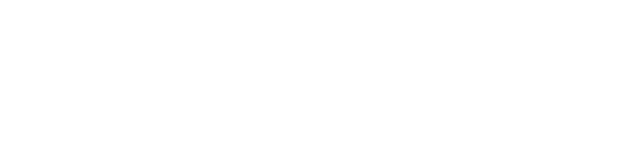
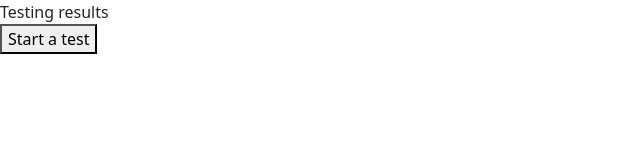
Before and after one commit to amirhnajafiz/jester, a plain HTML site: page client/frontend/index.html in a window 1280 px wide. Shown: the whole page, without its empty margins (0-640 px from the left). Drawn offline with nearby package versions, Linux system fonts and the light colour scheme.

Commit message:
front init

```diff
--- a/client/frontend/index.html
+++ b/client/frontend/index.html
@@ -1,10 +1,29 @@
 <!DOCTYPE html>
 <html lang="en">
-<head>
-  <meta charset="UTF-8">
-  <title>Title</title>
-</head>
-<body>
+  <head>
+    <meta charset="UTF-8">
+    <title>Stan-Gee Testing</title>
 
-</body>
+    <link rel="stylesheet" href="style.css" type="text/css" />
+    <link href="https://cdn.jsdelivr.net/npm/bootstrap@5.1.3/dist/css/bootstrap.min.css"
+          rel="stylesheet"
+          integrity="sha384-1BmE4kWBq78iYhFldvKuhfTAU6auU8tT94WrHftjDbrCEXSU1oBoqyl2QvZ6jIW3"
+          crossorigin="anonymous"
+    />
+  </head>
+  <body>
+    <div>
+      <div>
+        <span>
+          Testing results
+        </span>
+      </div>
+      <div>
+        <button>
+          Start a test
+        </button>
+      </div>
+    </div>
+    <script src="script.js"></script>
+  </body>
 </html>
```
